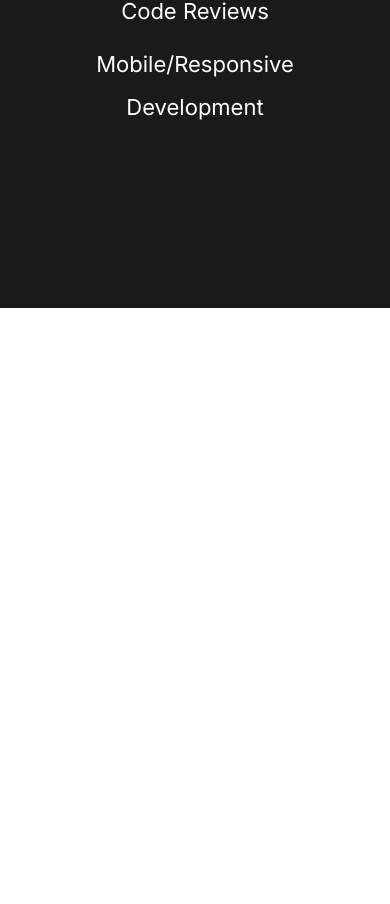
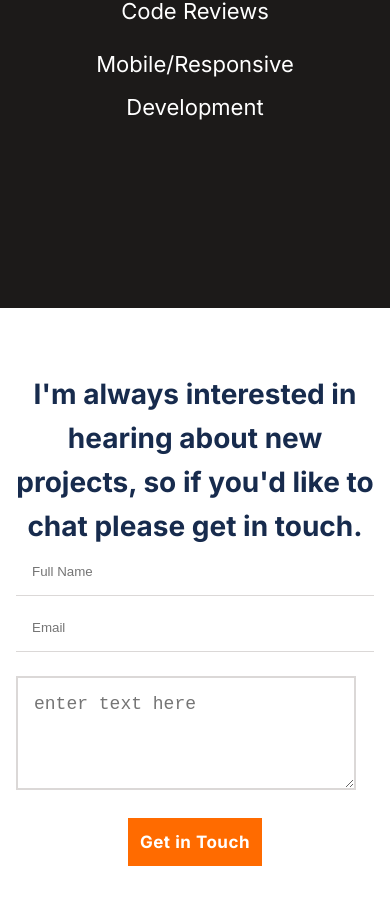
Before and after one commit to VICTOR-CHUKWU/Contact-form, a plain HTML site: page index.html in a window 390 px wide. Shown: the part 6151-7055 px from the top of the page. Before the commit the page ends 6459 px from the top, so only its background shows below. Drawn offline with Linux system fonts and the light colour scheme.

Commit message:
Added mobile view of form

```diff
--- a/css/main.css
+++ b/css/main.css
@@ -294,6 +294,8 @@ li {
   color: #fff;
   align-self: start;
   transition: 350ms;
+  outline: none;
+  border: none;
 }
 
 .link:hover {
@@ -325,3 +327,55 @@ li {
 .skills {
   list-style: inside url("../media/svg/circle.svg");
 }
+
+.clossure-inner {
+  margin: 4rem 1rem 0.5rem 1rem;
+}
+form {
+  width: 100%;
+  margin-bottom: 2rem;
+}
+input {
+  border: none;
+  outline: none;
+  width: 100%;
+  padding: 1rem;
+  border-bottom: 1px solid #dbd8d7;
+  background: none;
+  margin-bottom: 0.5rem;
+}
+textarea {
+  border-color: #e74c3c;
+}
+textarea {
+  border: 2px solid #dbd8d7;
+  background: none;
+  width: 95%;
+  height: 114px;
+  padding: 1rem;
+  margin-bottom: 1.5rem;
+  margin-left: auto;
+  margin-right: auto;
+  margin-top: 1rem;
+  font-size: 18px;
+  font-weight: 500;
+}
+.flex-form {
+  display: flex;
+  flex-direction: column;
+  align-items: center;
+  justify-content: center;
+}
+
+.para {
+  font-family: "Inter", sans-serif;
+  font-size: 28px;
+  line-height: 44px;
+  font-weight: 700;
+  color: #172B4D;
+  text-align: center;
+}
+
+.btn{
+  margin: 0 auto;
+}
--- a/index.html
+++ b/index.html
@@ -289,6 +289,49 @@
           </ul>
         </div>
       </div>
+
+        <div class="clossure-inner" id="contact">
+          <div class="flex-form">
+            <h3 class="para">
+              I'm always interested in hearing about new projects, so if you'd
+              like to chat please get in touch.
+            </h3>
+            <form
+              action=""
+              method="POST"
+              class="signup"
+            >
+             <div class="form-control">
+              <input
+              type="text"
+              name="name"
+              id="name"
+              value=""
+              class="name"
+              placeholder="Full Name"
+              maxlength="30"
+            />
+             </div>
+
+            <div class="form-control">
+              <input type="email" placeholder="Email" name="email" required class="email" id="email" value=""/>
+            </div>
+
+              <div class="form-control">
+                <textarea
+                name="text"
+                id="text"
+                cols="30"
+                rows="10"
+                required
+                placeholder="enter text here"
+                class="text"
+              ></textarea>
+              </div>
+              <button type="submit" class="btn link">Get in Touch</button>
+            </form>
+          </div>
+        </div>
     </main>
 
     <script
```
